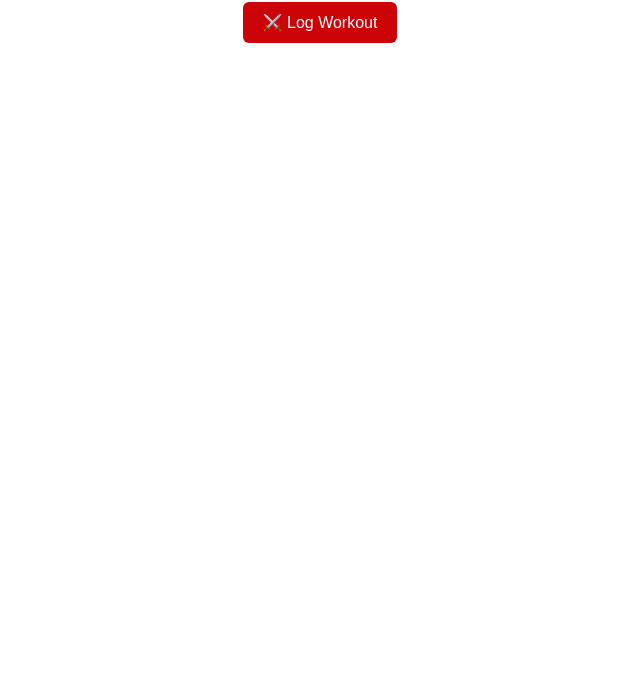
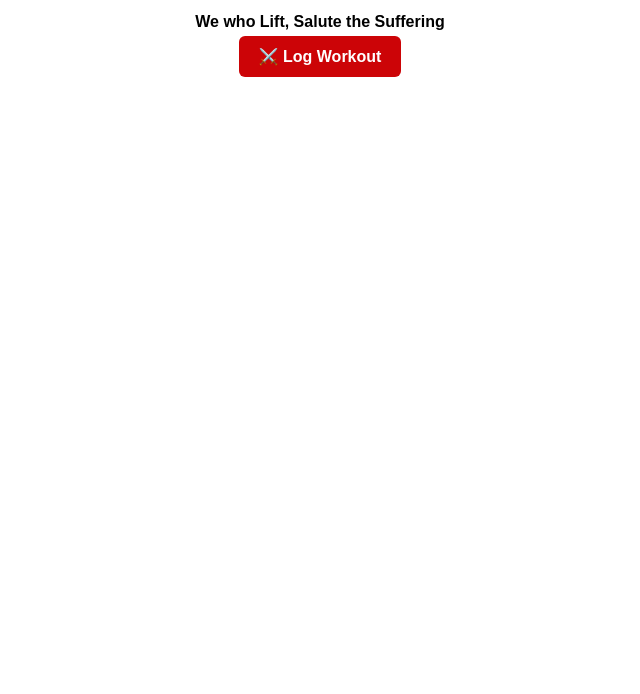
Before and after one commit to Systems-Alchemist/liftus-maximus, a plain HTML site: page index.html in a window 1280 px wide. Shown: the part 106-800 px from the top of the page, without its empty margins (320-960 px from the left). Drawn offline with Linux system fonts and the light colour scheme.

Commit message:
Update index.html

```diff
--- a/index.html
+++ b/index.html
@@ -12,6 +12,7 @@
 </head>
 <body style="text-align: center; font-family: sans-serif; margin-top: 60px;">
   <h1>🏛️ Liftus Maximus</h1>
+  <p><strong>We who Lift, Salute the Suffering</p>
   <a href="https://builderprogram-etaylor1759.quickbase.com/nav/app/bvafj6wwa/table/bvafnm4kq/action/nwr?originalQid=td"
      style="padding: 12px 20px; background-color: #cc0407; color: white; text-decoration: none; border-radius: 6px;">
      ⚔️ Log Workout
```
